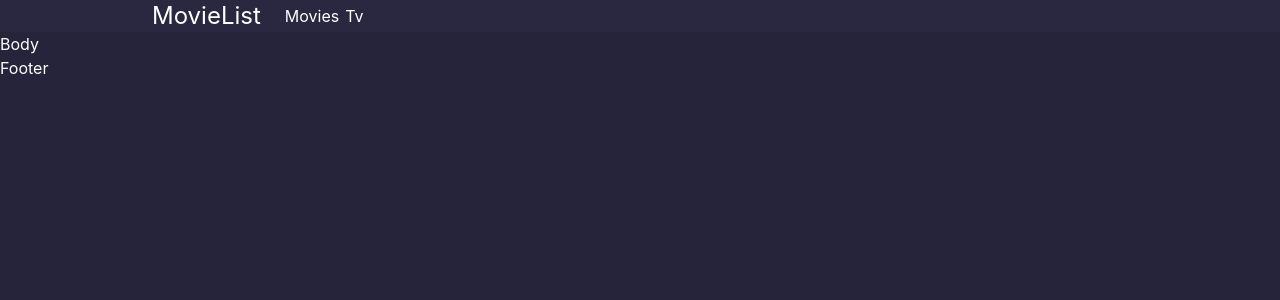
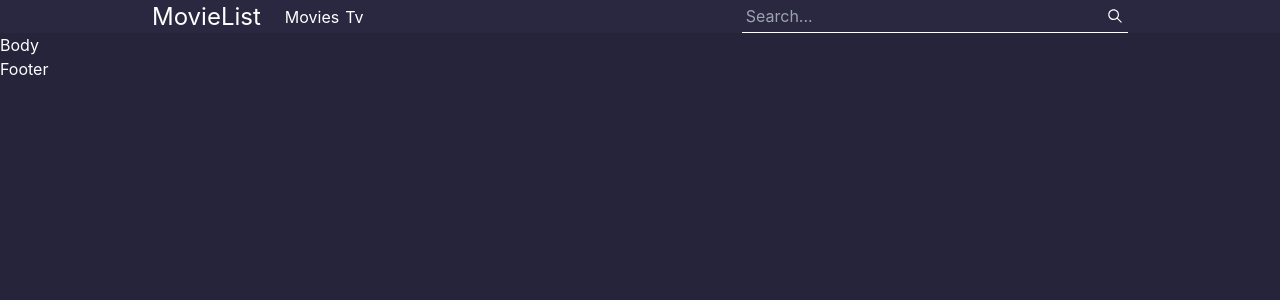
Before and after one commit to moonspark78/Moviess, a React (Create React App) app: page / in a window 1280 px wide. Shown: the top 300 px of the page. Built offline with nearby package versions, Linux system fonts and the light colour scheme.

Commit message:
:construction:  Work in Progress :construction:

```diff
--- a/src/components/Container.tsx
+++ b/src/components/Container.tsx
@@ -4,6 +4,6 @@ import { mergeClassName } from '../utils'
 
 export const Container = (props: CustomComponentProps) => {
   return (
-    <div className={mergeClassName('px-6  max-w-screen-lg mx-auto', )}>{props.children}</div>
+    <div className={mergeClassName('px-6  max-w-screen-lg mx-auto', props.className)}>{props.children}</div>
   )
 }
--- a/src/layouts/Header.tsx
+++ b/src/layouts/Header.tsx
@@ -1,6 +1,7 @@
 import React, { useState } from 'react'
 import { Container } from '../components/Container'
 import { Link, useLocation } from 'react-router-dom'
+import {IoIosSearch} from 'react-icons/io'
 
 
 const MENU_CLASS = `
@@ -22,14 +23,22 @@ export const Header = () => {
       <Container className='flex justify-between'>
         {/* brand & menu */}
         <div className="flex items-center gap-6">
+          {/* Brand */}
           <h1 className='text-2xl'>
             <Link to={'/'}>MovieList</Link>
           </h1>
+          {/* Menu */}
           <div className="flex items-center gap-1.5">
             <Link to={'/Movies'}>Movies</Link>
             <Link to={'/Tv'}>Tv</Link>
           </div>
         </div>
+
+        {/* Search */}
+        <div className="border-b-[1.5px] border-white flex items-center p-1 flex-[0.5]">
+            <input type="text" className='bg-transparent outline-0 flex-1' placeholder='Search...'/>
+            <IoIosSearch size={18}></IoIosSearch>
+        </div>
       </Container>
     </div>
   )
```
